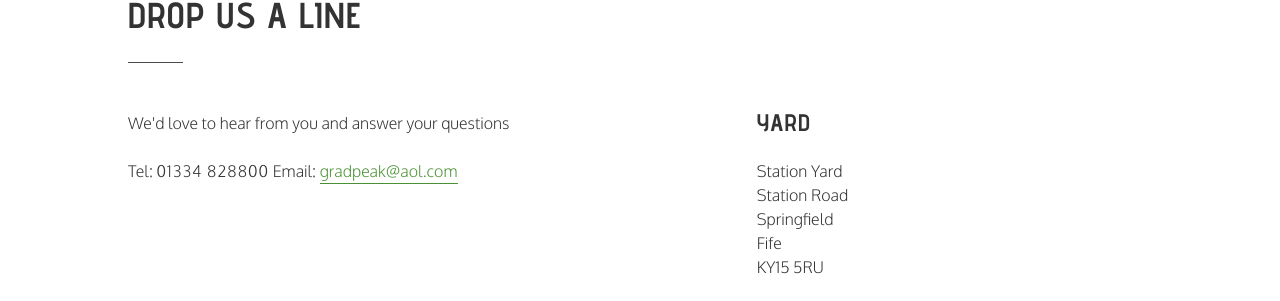
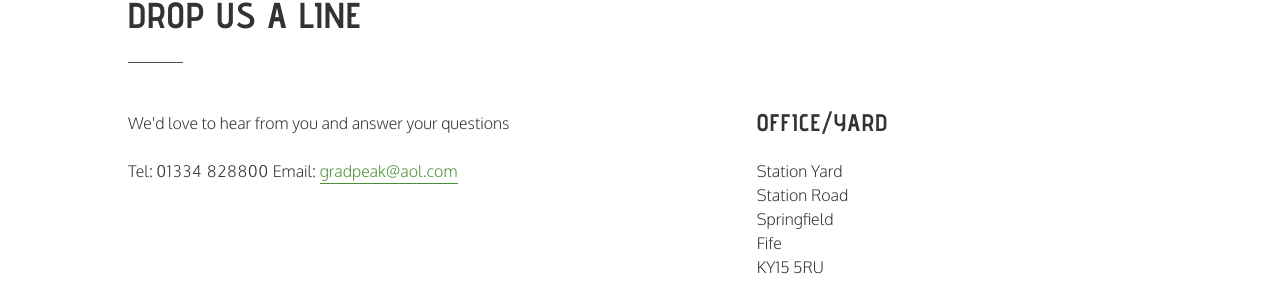
Before and after one commit to GardPeak/gradpeak-site, a Jekyll site: the page built from contact.html, in a window 1280 px wide. Shown: the part 244-545 px from the top of the page. Built offline with Jekyll 4.4.1, drawn with Linux system fonts in a browser that asks for light colours.

Commit message:
Update contact.html

```diff
--- a/contact.html
+++ b/contact.html
@@ -31,7 +31,7 @@ permalink: /contact/
             </div>
             <div class="Grid__cell u-sm-size1of2 u-md-size1of5">
 
-                <h3>Yard</h3>
+                <h3>Office/Yard</h3>
                 <div class="vcard">
                     <div class="adr">
                         <div class="street-address">Station Yard</div>
```
